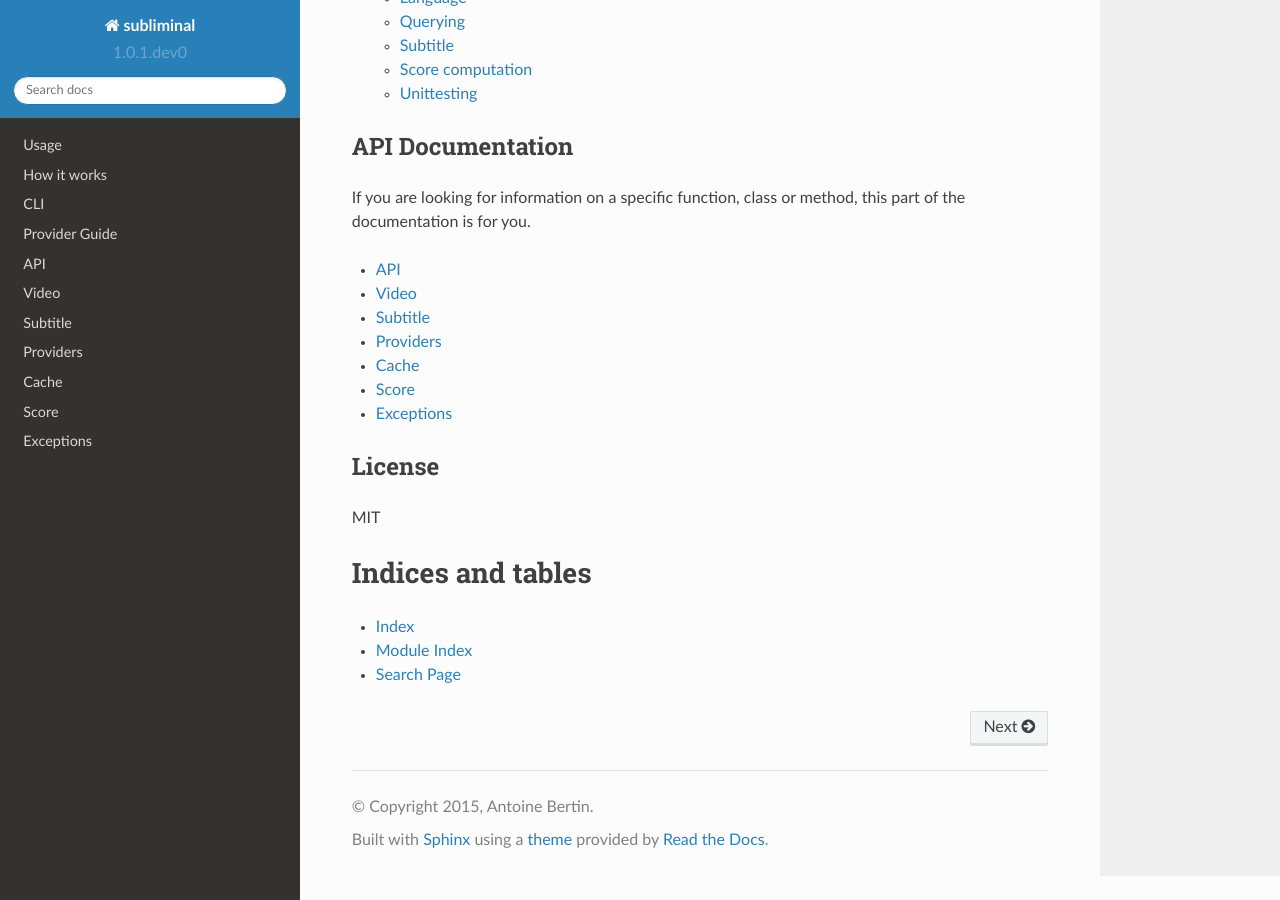
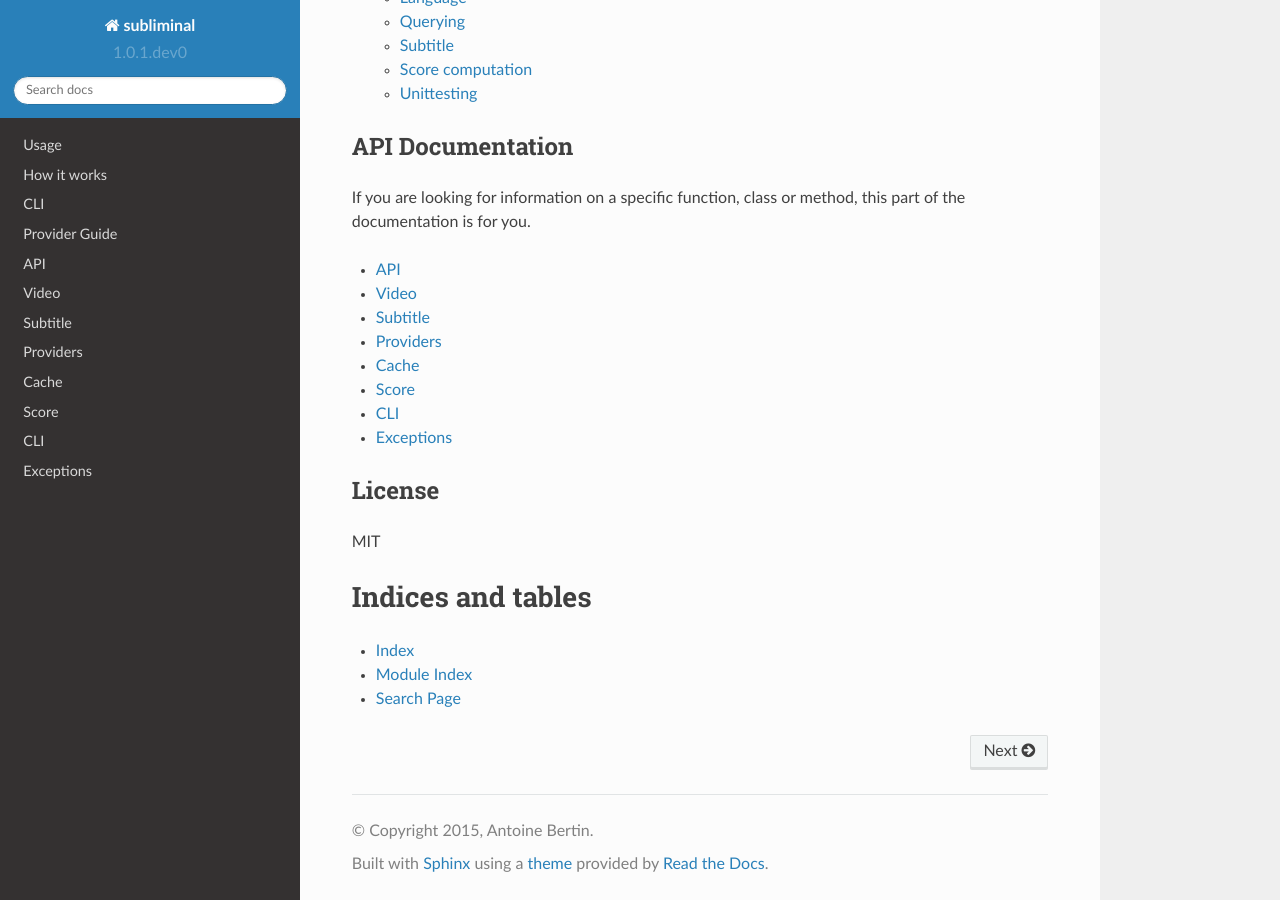
Before and after one commit to Diaoul/subliminal, a Sphinx documentation site: the page built from docs/index.rst, in a window 1280 px wide and 900 px high, scrolled down 794 px. Built offline with Sphinx 7.4.7 and the Read the Docs theme 2.0.0, drawn with Linux system fonts in a browser that asks for light colours.

Commit message:
Add CLI api doc

```diff
--- /dev/null
+++ b/docs/api/cli.rst
@@ -0,0 +1,3 @@
+CLI
+===
+.. automodule:: subliminal.cli
--- a/docs/index.rst
+++ b/docs/index.rst
@@ -33,6 +33,7 @@ If you are looking for information on a specific function, class or method, this
     api/providers
     api/cache
     api/score
+    api/cli
     api/exceptions
 
 
```
